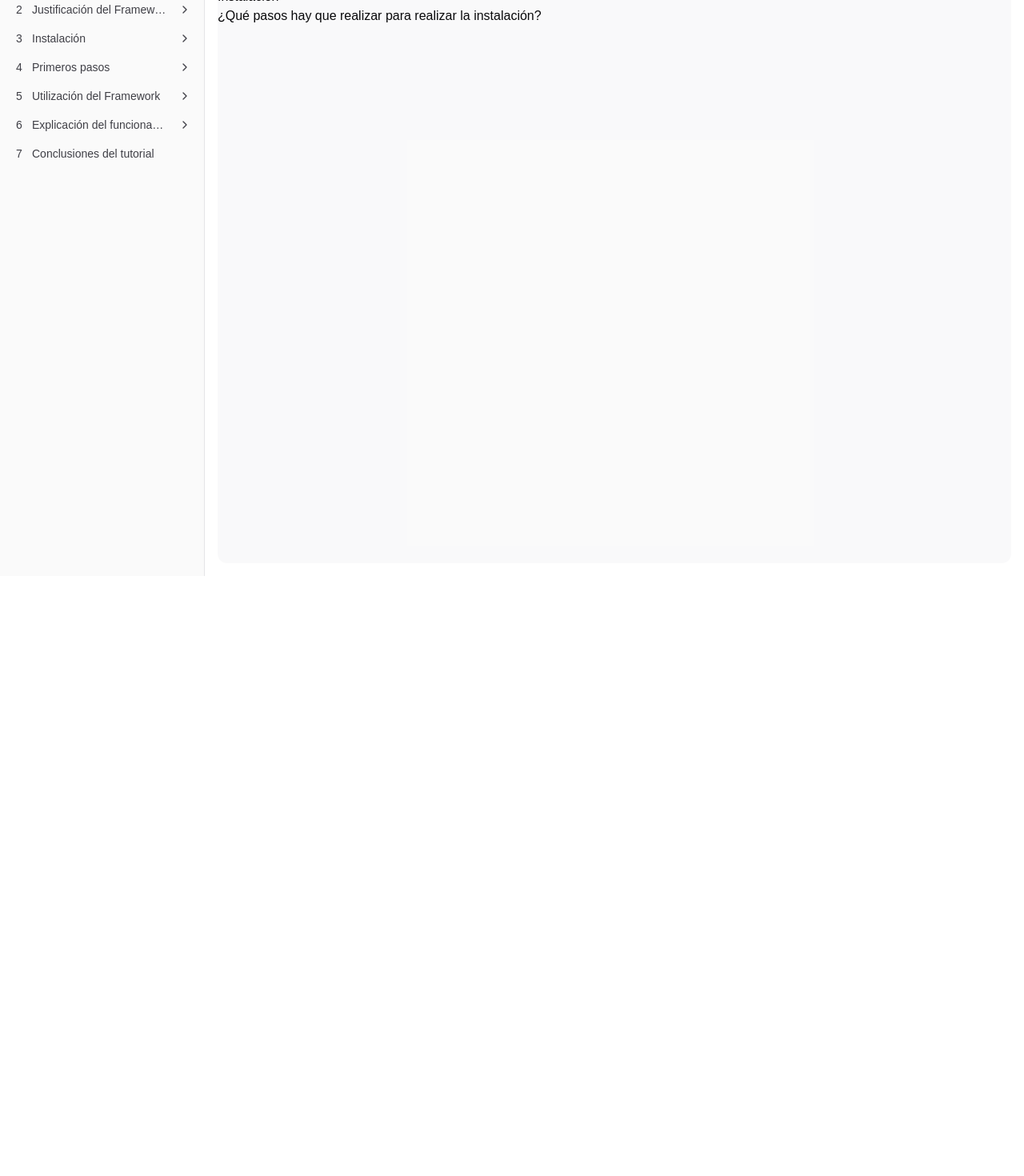
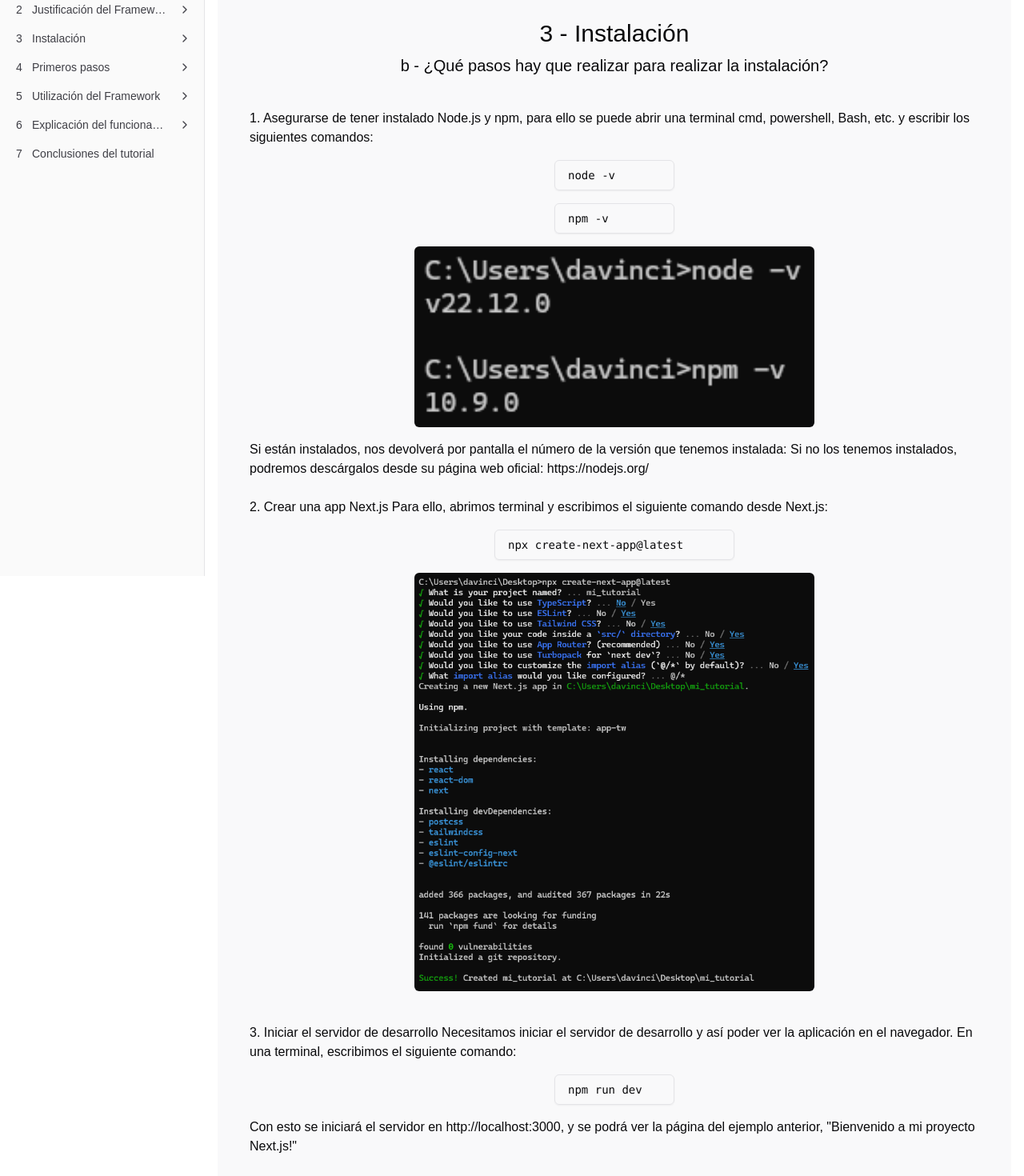
Before and after one commit to DedaloIcarus/actividad2_tutorial_nextjs, a Next.js app: page /3-b in a window 1280 px wide. Shown: the part 80-1550 px from the top of the page at 80% size. Before the commit the page ends 800 px from the top, so only its background shows below. Built offline with nearby package versions, Linux system fonts and the light colour scheme.

Commit message:
second section not complete

```diff
--- a/src/app/3-a/page.js
+++ b/src/app/3-a/page.js
@@ -1,10 +1,19 @@
 import navitems from "@/config/navitems";
 
 export default function Page() {
-  return (
-      <div>
-          <h1>{navitems[2].title}</h1>
-          <h5>{navitems[2].items[0].title}</h5>
-      </div>
-  );
+    return (
+        <div className="text-center p-10">
+            <div className="flex flex-col gap-2 mb-10">
+                <h1 className="text-3xl">3 - {navitems[2].title}</h1>
+                <h5 className="text-xl">a - {navitems[2].items[0].title}</h5>
+            </div>
+            <div className="text-start">
+                <p>
+                    Next.js necesita ser instalado antes de poder usarlo en un proyecto.
+                    La instalación es bastante sencilla y se puede hacer en unos pocos
+                    pasos.
+                </p>
+            </div>
+        </div>
+    );
 }
--- a/src/app/3-b/page.js
+++ b/src/app/3-b/page.js
@@ -1,10 +1,79 @@
 import navitems from "@/config/navitems";
+import Image from 'next/image'
 
 export default function Page() {
-  return (
-      <div>
-          <h1>{navitems[2].title}</h1>
-          <h5>{navitems[2].items[1].title}</h5>
-      </div>
-  );
+    return (
+        <div className="text-center p-10">
+            <div className="flex flex-col gap-2 mb-10">
+                <h1 className="text-3xl">3 - {navitems[2].title}</h1>
+                <h5 className="text-xl">b - {navitems[2].items[1].title}</h5>
+            </div>
+            <div className="text-start">
+                <p>
+                    1. Asegurarse de tener instalado Node.js y npm, para ello se puede
+                    abrir una terminal cmd, powershell, Bash, etc. y escribir los siguientes
+                    comandos:
+                    <br/>
+                </p>
+                <div className="my-4 flex flex-col gap-4">
+                    <div className="mx-auto flex flex-col gap-4 w-[150px]">
+                        <div className="rounded-md border px-4 py-2 font-mono text-sm shadow-sm">
+                            node -v
+                        </div>
+                        <div className="rounded-md border px-4 py-2 font-mono text-sm shadow-sm">
+                            npm -v
+                        </div>
+                    </div>
+                    <Image
+                        className="mx-auto rounded-md"
+                        src="/cmd_node_npm.png"
+                        width={500}
+                        height={500}
+                        alt="cmd_npm"
+                    />
+                </div>
+                <p>
+                    Si están instalados, nos devolverá por pantalla el número de la versión
+                    que tenemos instalada:
+                    Si no los tenemos instalados, podremos descárgalos desde su página
+                    web oficial: https://nodejs.org/
+                    <br/>
+                    <br/>
+                    2. Crear una app Next.js
+                    Para ello, abrimos terminal y escribimos el siguiente comando desde
+                    Next.js:
+                </p>
+                <div className="my-4 flex flex-col gap-4">
+                    <div className="mx-auto w-[300px]">
+                        <div className="rounded-md border px-4 py-2 font-mono text-sm shadow-sm">
+                            npx create-next-app@latest
+                        </div>
+                    </div>
+                    <Image
+                        className="mx-auto rounded-md"
+                        src="/cmd_create-next-app.png"
+                        width={500}
+                        height={500}
+                        alt="cmd_create-next-app"
+                    />
+                </div>
+                <p>
+                    <br/>
+                    3. Iniciar el servidor de desarrollo
+                    Necesitamos iniciar el servidor de desarrollo y así poder ver la
+                    aplicación en el navegador. En una terminal, escribimos el siguiente
+                    comando:
+                </p>
+                <div className="my-4 mx-auto w-[150px]">
+                    <div className="rounded-md border px-4 py-2 font-mono text-sm shadow-sm">
+                        npm run dev
+                    </div>
+                </div>
+                <p>
+                    Con esto se iniciará el servidor en http://localhost:3000, y se podrá ver
+                    la página del ejemplo anterior, "Bienvenido a mi proyecto Next.js!"
+                </p>
+            </div>
+        </div>
+    );
 }
```
Also changed, not shown: public/cmd_create-next-app.png (added), public/cmd_node_npm.png (added).
